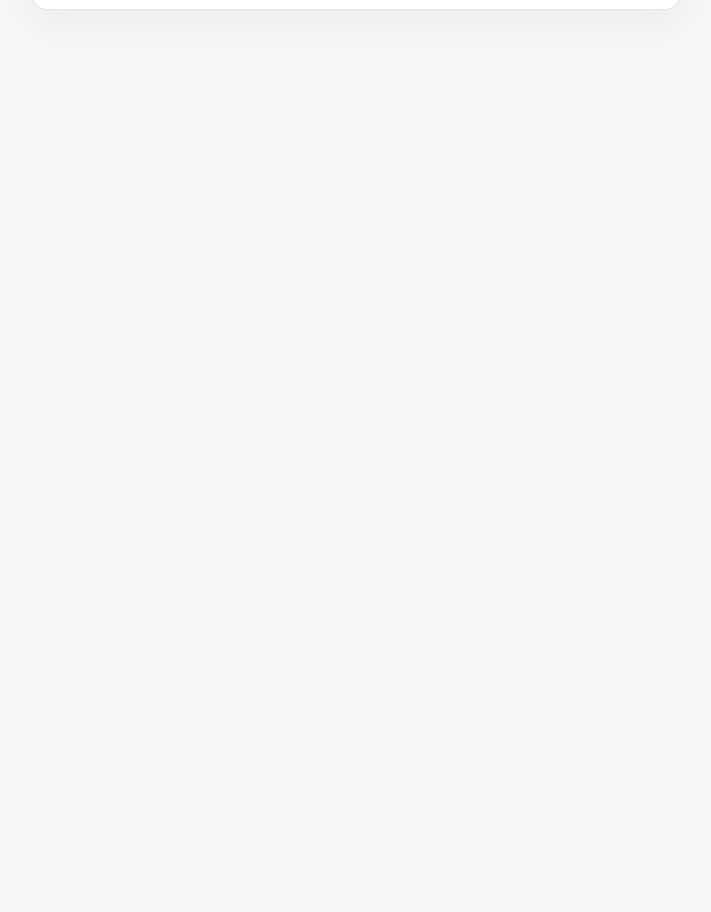
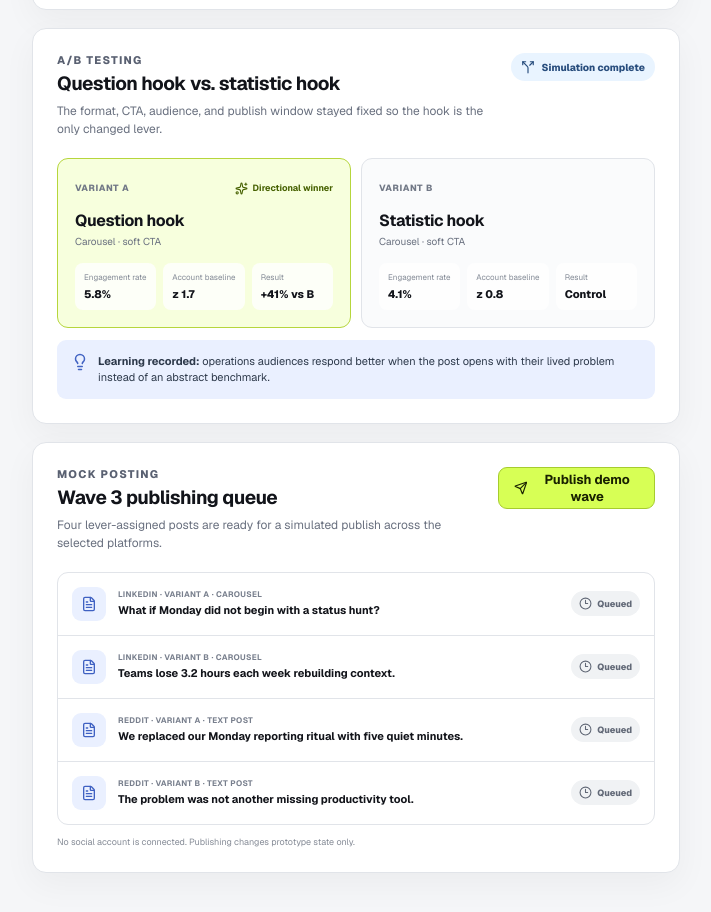
Before and after one commit to Yurika-Kan/chatathon, a Next.js app in the folder frontend/: page /campaign in a window 1280 px wide. Shown: the part 2002-2914 px from the top of the page, without its empty margins (230-941 px from the left). Before the commit the page ends 2092 px from the top, so only its background shows below. Built offline with nearby package versions, Linux system fonts and the light colour scheme.

Commit message:
Add campaign experiment and mock publishing

```diff
--- a/frontend/app/campaign/campaign-workspace.tsx
+++ b/frontend/app/campaign/campaign-workspace.tsx
@@ -6,14 +6,18 @@ import {
   BarChart3,
   CalendarDays,
   Check,
+  CheckCircle2,
   ChevronDown,
   ChevronUp,
   CirclePause,
   Clock3,
   Eye,
+  FileText,
   Lightbulb,
   MessageSquareText,
+  Send,
   Sparkles,
+  Split,
   Target,
   Users,
   X,
@@ -37,11 +41,64 @@ const pipeline = [
   { label: "Learn", detail: "Attribute results by creative lever", state: "waiting" },
 ] as const;
 
+const experimentVariants = [
+  {
+    id: "A",
+    label: "Question hook",
+    creative: "Carousel · soft CTA",
+    engagement: "5.8%",
+    baseline: "z 1.7",
+    result: "+41% vs B",
+    winner: true,
+  },
+  {
+    id: "B",
+    label: "Statistic hook",
+    creative: "Carousel · soft CTA",
+    engagement: "4.1%",
+    baseline: "z 0.8",
+    result: "Control",
+    winner: false,
+  },
+] as const;
+
+const mockPosts = [
+  {
+    id: "post-1",
+    platform: "LinkedIn",
+    variant: "A",
+    format: "Carousel",
+    hook: "What if Monday did not begin with a status hunt?",
+  },
+  {
+    id: "post-2",
+    platform: "LinkedIn",
+    variant: "B",
+    format: "Carousel",
+    hook: "Teams lose 3.2 hours each week rebuilding context.",
+  },
+  {
+    id: "post-3",
+    platform: "Reddit",
+    variant: "A",
+    format: "Text post",
+    hook: "We replaced our Monday reporting ritual with five quiet minutes.",
+  },
+  {
+    id: "post-4",
+    platform: "Reddit",
+    variant: "B",
+    format: "Text post",
+    hook: "The problem was not another missing productivity tool.",
+  },
+] as const;
+
 export function CampaignWorkspace() {
   const [statuses, setStatuses] = useState<Record<string, SuggestionStatus>>(
     Object.fromEntries(campaignSuggestions.map((suggestion) => [suggestion.id, "pending"])),
   );
   const [expandedSuggestion, setExpandedSuggestion] = useState<string | null>(campaignSuggestions[0].id);
+  const [mockPublished, setMockPublished] = useState(false);
 
   const approvedCount = useMemo(
     () => Object.values(statuses).filter((status) => status === "approved").length,
@@ -204,6 +261,76 @@ export function CampaignWorkspace() {
             </div>
             <p className="performance-caveat">Four demo posts per wave provide directional evidence, not statistical significance.</p>
           </section>
+
+          <section className="campaign-section experiment-section" aria-labelledby="experiment-title">
+            <div className="campaign-section-heading">
+              <div>
+                <p className="eyebrow">A/B testing</p>
+                <h2 id="experiment-title">Question hook vs. statistic hook</h2>
+                <p>The format, CTA, audience, and publish window stayed fixed so the hook is the only changed lever.</p>
+              </div>
+              <span className="experiment-status"><Split size={14} aria-hidden="true" /> Simulation complete</span>
+            </div>
+
+            <div className="experiment-variants">
+              {experimentVariants.map((variant) => (
+                <article data-winner={variant.winner || undefined} key={variant.id}>
+                  <div className="variant-heading">
+                    <span>Variant {variant.id}</span>
+                    {variant.winner ? <strong><Sparkles size={13} aria-hidden="true" /> Directional winner</strong> : null}
+                  </div>
+                  <h3>{variant.label}</h3>
+                  <p>{variant.creative}</p>
+                  <dl>
+                    <div><dt>Engagement rate</dt><dd>{variant.engagement}</dd></div>
+                    <div><dt>Account baseline</dt><dd>{variant.baseline}</dd></div>
+                    <div><dt>Result</dt><dd>{variant.result}</dd></div>
+                  </dl>
+                </article>
+              ))}
+            </div>
+
+            <div className="experiment-learning">
+              <Lightbulb size={18} aria-hidden="true" />
+              <p><strong>Learning recorded:</strong> operations audiences respond better when the post opens with their lived problem instead of an abstract benchmark.</p>
+            </div>
+          </section>
+
+          <section className="campaign-section publishing-section" aria-labelledby="publishing-title">
+            <div className="campaign-section-heading">
+              <div>
+                <p className="eyebrow">Mock posting</p>
+                <h2 id="publishing-title">Wave 3 publishing queue</h2>
+                <p>Four lever-assigned posts are ready for a simulated publish across the selected platforms.</p>
+              </div>
+              <button
+                className="button primary"
+                type="button"
+                disabled={mockPublished}
+                onClick={() => setMockPublished(true)}
+              >
+                {mockPublished ? <CheckCircle2 size={16} aria-hidden="true" /> : <Send size={16} aria-hidden="true" />}
+                {mockPublished ? "Demo wave published" : "Publish demo wave"}
+              </button>
+            </div>
+
+            <div className="publishing-queue" aria-live="polite">
+              {mockPosts.map((post) => (
+                <article key={post.id}>
+                  <span className="post-icon" aria-hidden="true"><FileText size={16} /></span>
+                  <div>
+                    <span className="post-meta">{post.platform} · Variant {post.variant} · {post.format}</span>
+                    <h3>{post.hook}</h3>
+                  </div>
+                  <span className="post-state" data-published={mockPublished || undefined}>
+                    {mockPublished ? <Check size={13} aria-hidden="true" /> : <Clock3 size={13} aria-hidden="true" />}
+                    {mockPublished ? "Published in demo" : "Queued"}
+                  </span>
+                </article>
+              ))}
+            </div>
+            <p className="mock-publish-note">No social account is connected. Publishing changes prototype state only.</p>
+          </section>
         </main>
 
         <aside className="campaign-secondary">
--- a/frontend/app/globals.css
+++ b/frontend/app/globals.css
@@ -1872,6 +1872,193 @@ meter::-moz-meter-bar {
   font-size: 10px;
 }
 
+.experiment-status {
+  display: inline-flex;
+  flex: 0 0 auto;
+  align-items: center;
+  gap: 6px;
+  padding: 7px 10px;
+  border-radius: 999px;
+  color: #284d7d;
+  background: #e9f4ff;
+  font-size: 10px;
+  font-weight: 740;
+}
+
+.experiment-variants {
+  display: grid;
+  grid-template-columns: 1fr 1fr;
+  gap: 10px;
+}
+
+.experiment-variants article {
+  padding: 17px;
+  border: 1px solid var(--line);
+  border-radius: 11px;
+  background: #fafbfc;
+}
+
+.experiment-variants article[data-winner] {
+  border-color: #b6d63c;
+  background: #f7ffdd;
+}
+
+.variant-heading {
+  display: flex;
+  min-height: 24px;
+  align-items: center;
+  justify-content: space-between;
+  gap: 10px;
+  margin-bottom: 10px;
+}
+
+.variant-heading > span {
+  color: #717886;
+  font-size: 9px;
+  font-weight: 760;
+  letter-spacing: 0.07em;
+  text-transform: uppercase;
+}
+
+.variant-heading > strong {
+  display: inline-flex;
+  align-items: center;
+  gap: 5px;
+  color: #466100;
+  font-size: 9px;
+}
+
+.experiment-variants h3 {
+  font-size: 16px;
+  letter-spacing: -0.02em;
+}
+
+.experiment-variants article > p {
+  margin-top: 4px;
+  color: var(--muted);
+  font-size: 10px;
+}
+
+.experiment-variants dl {
+  display: grid;
+  grid-template-columns: repeat(3, 1fr);
+  gap: 7px;
+  margin-top: 15px;
+}
+
+.experiment-variants dl div {
+  display: grid;
+  gap: 4px;
+  padding: 9px;
+  border-radius: 8px;
+  background: rgba(255, 255, 255, 0.8);
+}
+
+.experiment-variants dt {
+  color: #818894;
+  font-size: 8px;
+  line-height: 1.3;
+}
+
+.experiment-variants dd {
+  font-size: 11px;
+  font-weight: 750;
+}
+
+.experiment-learning {
+  display: flex;
+  align-items: flex-start;
+  gap: 9px;
+  margin-top: 12px;
+  padding: 13px 14px;
+  border-radius: 9px;
+  color: #2d394b;
+  background: var(--blue-soft);
+}
+
+.experiment-learning svg {
+  flex: 0 0 auto;
+  color: #4263c3;
+}
+
+.experiment-learning p {
+  font-size: 11px;
+  line-height: 1.5;
+}
+
+.publishing-queue {
+  display: grid;
+  overflow: hidden;
+  border: 1px solid var(--line);
+  border-radius: 11px;
+}
+
+.publishing-queue article {
+  display: grid;
+  grid-template-columns: auto minmax(0, 1fr) auto;
+  align-items: center;
+  gap: 12px;
+  min-width: 0;
+  padding: 14px;
+  border-bottom: 1px solid var(--line);
+}
+
+.publishing-queue article:last-child {
+  border-bottom: 0;
+}
+
+.post-icon {
+  display: grid;
+  width: 34px;
+  height: 34px;
+  place-items: center;
+  border-radius: 9px;
+  color: #3f61c2;
+  background: var(--blue-soft);
+}
+
+.post-meta {
+  display: block;
+  margin-bottom: 4px;
+  color: #787f8d;
+  font-size: 8px;
+  font-weight: 700;
+  letter-spacing: 0.04em;
+  text-transform: uppercase;
+}
+
+.publishing-queue h3 {
+  overflow: hidden;
+  font-size: 11px;
+  line-height: 1.4;
+  text-overflow: ellipsis;
+  white-space: nowrap;
+}
+
+.post-state {
+  display: inline-flex;
+  align-items: center;
+  gap: 5px;
+  padding: 6px 8px;
+  border-radius: 999px;
+  color: #626977;
+  background: #f0f2f4;
+  font-size: 9px;
+  font-weight: 710;
+  white-space: nowrap;
+}
+
+.post-state[data-published] {
+  color: #3f5a00;
+  background: #eaffb7;
+}
+
+.mock-publish-note {
+  margin-top: 11px;
+  color: #858b96;
+  font-size: 9px;
+}
+
 .campaign-side-card {
   padding: 20px;
 }
@@ -2321,6 +2508,7 @@ meter::-moz-meter-bar {
 
   .evidence-grid,
   .performance-layout,
+  .experiment-variants,
   .campaign-secondary {
     grid-template-columns: 1fr;
   }
@@ -2345,6 +2533,19 @@ meter::-moz-meter-bar {
   .lever-results > div {
     grid-template-columns: minmax(105px, 1fr) minmax(80px, 1fr) 39px;
     gap: 8px;
+  }
+
+  .publishing-section .campaign-section-heading .button {
+    width: 100%;
+  }
+
+  .publishing-queue article {
+    grid-template-columns: auto minmax(0, 1fr);
+  }
+
+  .post-state {
+    grid-column: 2;
+    width: fit-content;
   }
 }
 
@@ -2366,7 +2567,8 @@ meter::-moz-meter-bar {
 
   .campaign-facts,
   .dashboard-summary,
-  .suggestion-meta {
+  .suggestion-meta,
+  .experiment-variants dl {
     grid-template-columns: 1fr;
   }
 
```
